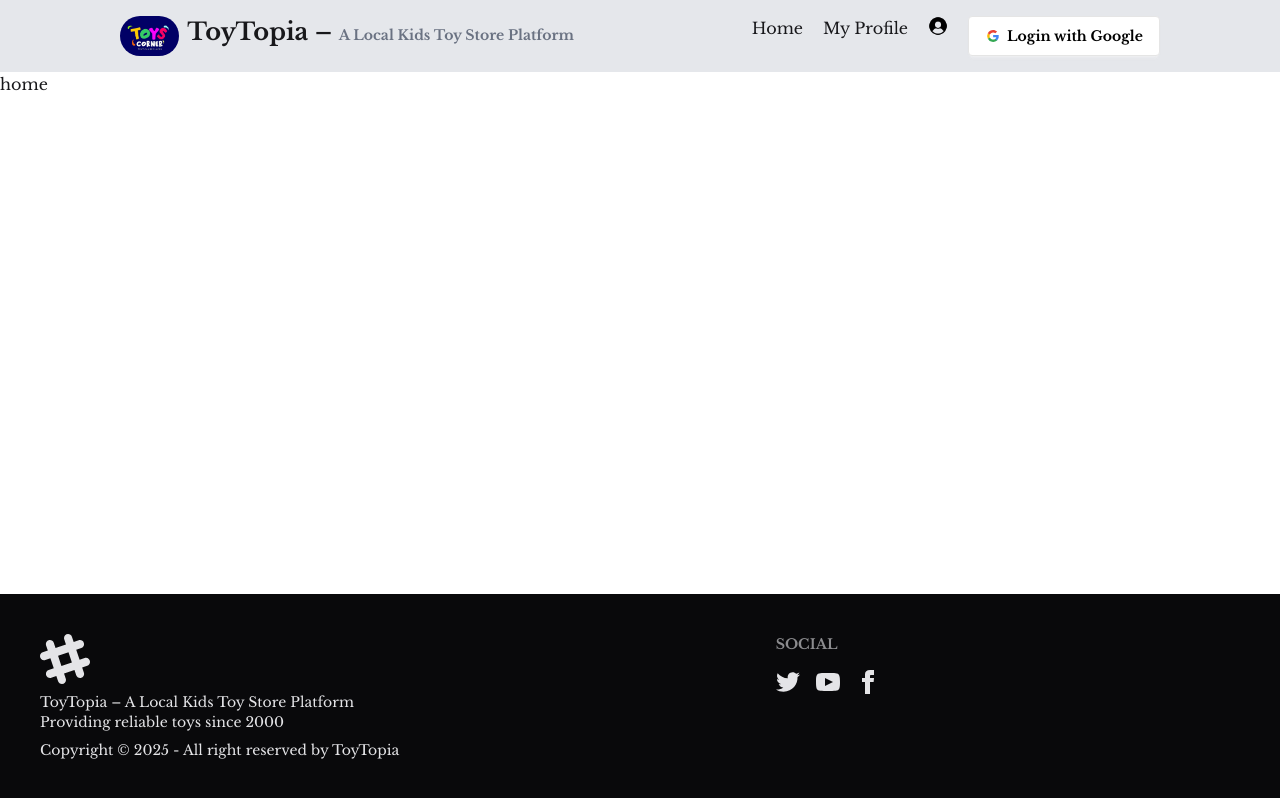
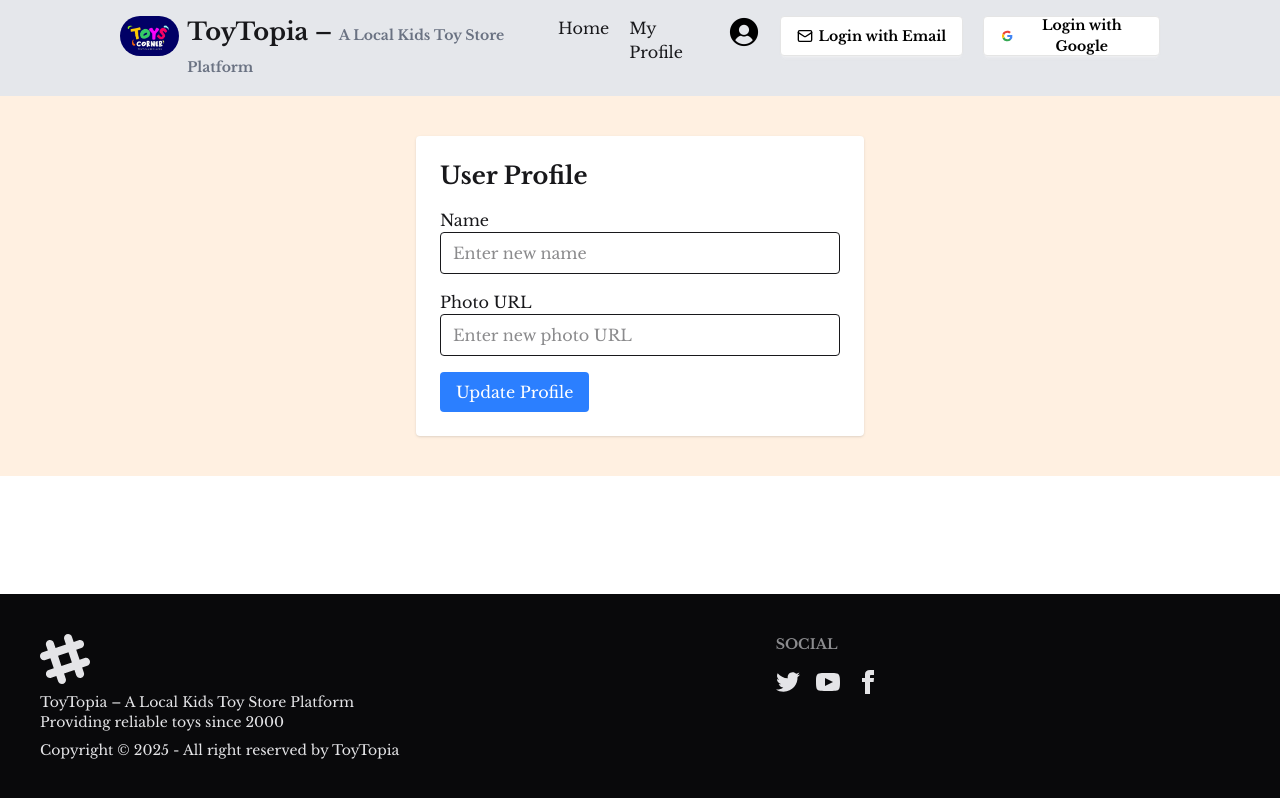
Before and after one commit to fahim26-maker/toy-store, a React (Vite) app: page /my-profile in a window 1280 px wide. Built offline with nearby package versions, Linux system fonts and the light colour scheme; no server answers.

Commit message:
My profile fuctionities, readme.md added

```diff
--- a/src/Routes/Router.jsx
+++ b/src/Routes/Router.jsx
@@ -9,6 +9,7 @@ import AuthLayout from "../layouts/AuthLayout/AuthLayout";
 import PrivateRoute from "../provider/PrivateRoute";
 import Loading from "../pages/loading/Loading";
 import ErrorElement from "../pages/ErrorElement/Errorelement";
+import Profile from "../pages/Profile/Profile";
 
 
 const router = createBrowserRouter([
@@ -25,7 +26,7 @@ const router = createBrowserRouter([
       },
       {
         path: "my-profile",
-        element: <h1>home</h1>,
+        element: <Profile></Profile>,
       },
       {
         path: "toyDetails/:id",
@@ -38,7 +39,7 @@ const router = createBrowserRouter([
 
       {
         path: "/*",
-        element: <h1 className="text-center">Error</h1>,
+        element: <h1 className="text-center text-4xl mt-10"> 404 page/ not found page</h1>,
       },
 
     ],
--- a/src/components/Navbar/Navbar.jsx
+++ b/src/components/Navbar/Navbar.jsx
@@ -3,8 +3,24 @@ import logo from "../../assets/toys-corner-logo.jpg"
 import { Link } from 'react-router';
 import { AuthContext } from '../../provider/AuthProvider';
 import profile from  "../../assets/free-user-icon-3296-thumb.png"
+import { GoogleAuthProvider, signInWithPopup } from 'firebase/auth';
+import { auth } from '../../fireBase/firebase.config';
+
+
+const googleProvider = new GoogleAuthProvider();
 
 const Navbar = () => {
+
+    const handleGoogleSignIn = () => {
+        signInWithPopup(auth, googleProvider)
+        .then(result => {
+            console.log(result);
+        })
+        .catch(error => {
+            console.log(error)
+        })
+    }
+
     const {user, logOut} = use(AuthContext);
     const handleLogOut =() =>{
         console.log("user trying to logout")
@@ -28,11 +44,15 @@ const Navbar = () => {
             <div className=' space-x-5 flex'>
                 <Link to={"/"} className=' hover:underline'>Home</Link>
                 <Link to={"my-profile"} className=' hover:underline'>My Profile</Link>
-                <img className='h-5 rounded-full' src={`${user? user.photoURL : profile}`} alt="" />
-                {user ? <button onClick={handleLogOut} className="btn btn-neutral">Logout</button> :  <Link  to={"/auth/login"} className="btn bg-white text-black border-[#e5e5e5]">
+                <img className='h-8 rounded-full' src={`${user? user.photoURL : profile}`} alt="" />
+                {user ? <button onClick={handleLogOut} className="btn btn-neutral">Logout</button> :  <Link  to={"/auth/login"} class="btn bg-white text-black border-[#e5e5e5]">
+                 <svg aria-label="Email icon" width="16" height="16" xmlns="http://www.w3.org/2000/svg" viewBox="0 0 24 24"><g stroke-linejoin="round" stroke-linecap="round" stroke-width="2" fill="none" stroke="black"><rect width="20" height="16" x="2" y="4" rx="2"></rect><path d="m22 7-8.97 5.7a1.94 1.94 0 0 1-2.06 0L2 7"></path></g></svg>
+  Login with Email
+            </Link>}
+                <Link onClick={handleGoogleSignIn}><button class="btn bg-white text-black border-[#e5e5e5]">
   <svg aria-label="Google logo" width="16" height="16" xmlns="http://www.w3.org/2000/svg" viewBox="0 0 512 512"><g><path d="m0 0H512V512H0" fill="#fff"></path><path fill="#34a853" d="M153 292c30 82 118 95 171 60h62v48A192 192 0 0190 341"></path><path fill="#4285f4" d="m386 400a140 175 0 0053-179H260v74h102q-7 37-38 57"></path><path fill="#fbbc02" d="m90 341a208 200 0 010-171l63 49q-12 37 0 73"></path><path fill="#ea4335" d="m153 219c22-69 116-109 179-50l55-54c-78-75-230-72-297 55"></path></g></svg>
   Login with Google
-</Link>}
+</button></Link>
 
             </div>
         </div>
--- a/src/fireBase/firebase.config.js
+++ b/src/fireBase/firebase.config.js
@@ -1,5 +1,6 @@
 // Import the functions you need from the SDKs you need
 import { initializeApp } from "firebase/app";
+import { getAuth } from "firebase/auth";
 // TODO: Add SDKs for Firebase products that you want to use
 // https://firebase.google.com/docs/web/setup#available-libraries
 
@@ -15,4 +16,5 @@ const firebaseConfig = {
 
 // Initialize Firebase
 const app = initializeApp(firebaseConfig);
+export const auth = getAuth(app);
 export default app;
--- a/src/pages/ErrorElement/ErrorElement.jsx
+++ b/src/pages/ErrorElement/ErrorElement.jsx
@@ -8,17 +8,13 @@ const ErrorElement = () => {
     console.log(error)
     return (
         <div class="bg-[#FFF0E1] h-screen">
-
-
         <div className=' justify-center items-center justify-items-center pt-20'>
-
             <img src={lota} className=' absolute ' />
             <img src={er} className=' relative top-20' />
         </div>
         <p className='text-center text-4xl font-bold mt-30'>Oops, page not found!</p>
         <p className='text-center text-gray-500 mt-4'>The page you are looking for is not available.</p>
         <Link to={"/"}><button className='bg-gradient-to-r from-[#632EE3] to-[#9F62F2] text-white btn  mx-auto flex justify-center mt-4'>Go Back !!</button></Link>
-
         </div>
     );
 };
--- /dev/null
+++ b/src/pages/Profile/Profile.jsx
@@ -0,0 +1,83 @@
+import React from 'react';
+import { useEffect, useState } from 'react';
+import { getAuth } from 'firebase/auth';
+import { updateProfile } from 'firebase/auth';
+
+
+const Profile = () => {
+    const auth = getAuth();
+  const user = auth.currentUser;
+
+  const [name, setName] = useState('');
+  const [photoURL, setPhotoURL] = useState('');
+
+  useEffect(() => {
+    if (user) {
+      setName(user.displayName || '');
+      setPhotoURL(user.photoURL || '');
+    }
+  }, [user]);
+
+  const handleSubmit = (e) => {
+  e.preventDefault();
+
+  if (auth.currentUser) {
+    updateProfile(auth.currentUser, {
+      displayName: name,
+      photoURL: photoURL,
+    })
+      .then(() => {
+        alert('Profile updated!');
+      })
+      .catch((error) => {
+        console.error('Error updating profile:', error);
+      });
+  }
+};
+
+
+    return (
+        <div className='py-10 bg-[#FFF0E1]'>
+             <div className="max-w-md mx-auto p-6 bg-white shadow rounded">
+      <h2 className="text-2xl font-bold mb-4">User Profile</h2>
+
+      {user && (
+        <div className="mb-6">
+          <img src={user.photoURL} alt="User" className="w-24 h-24 rounded-full mb-2" />
+          <p><strong>Name:</strong> {user.displayName}</p>
+          <p><strong>Email:</strong> {user.email}</p>
+        </div>
+      )}
+
+      <form onSubmit={handleSubmit} className="space-y-4">
+        <div>
+          <label className="block font-medium">Name</label>
+          <input
+            type="text"
+            value={name}
+            onChange={(e) => setName(e.target.value)}
+            className="w-full border px-3 py-2 rounded"
+            placeholder="Enter new name"
+          />
+        </div>
+        <div>
+          <label className="block font-medium">Photo URL</label>
+          <input
+            type="text"
+            value={photoURL}
+            onChange={(e) => setPhotoURL(e.target.value)}
+            className="w-full border px-3 py-2 rounded"
+            placeholder="Enter new photo URL"
+          />
+        </div>
+        <button type="submit" className="bg-blue-500 text-white px-4 py-2 rounded">
+          Update Profile
+        </button>
+      </form>
+    </div>
+
+        </div>
+    );
+};
+
+export default Profile;
```
Also changed, not shown: src/components/userCard/UserCard.jsx (added), 1 other file (tests, documents, lock files or other folders).
